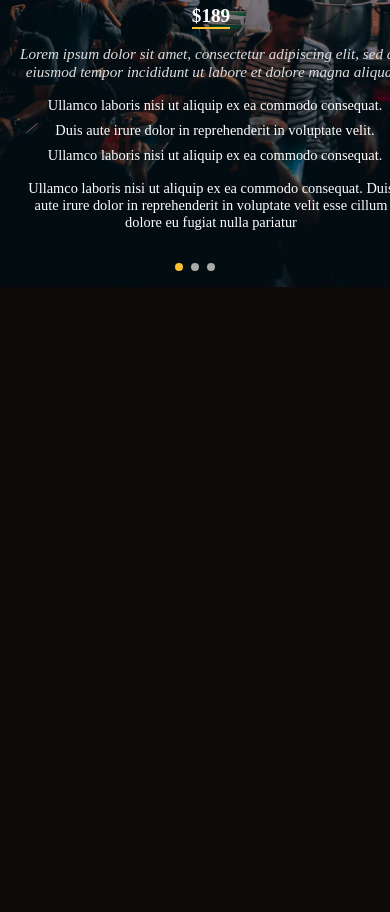
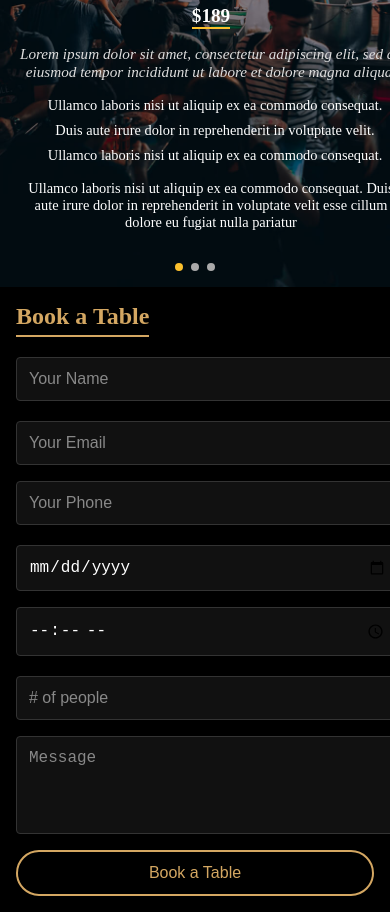
Before and after one commit to 07asfah/js-project-hafsa, a website: page index.html in a window 390 px wide. Shown: the part 5728-6640 px from the top of the page. Before the commit the page ends 6015 px from the top, so only its background shows below. Drawn offline with nearby package versions, Linux system fonts and the light colour scheme; files whose address does not match are found by name; a web font is replaced by a local one.

Commit message:
booking section with responsive

```diff
--- a/index.html
+++ b/index.html
@@ -362,6 +362,28 @@
                     </div>
                 </section>
 
+                <!-- book a table -->
+
+                <section id="reservation">
+                    <h2>Book a Table</h2>
+                    <form>
+                        <div class="form-row">
+                            <input type="text" placeholder="Your Name" required />
+                            <input type="email" placeholder="Your Email" required />
+                        </div>
+                    <div class="form-row">
+                        <input type="tel" placeholder="Your Phone" required />
+                        <input type="date" required />
+                    </div>
+                    <div class="form-row">
+                        <input type="time" required />
+                        <input type="number" placeholder="# of people" min="1" required />
+                    </div>
+                    <textarea placeholder="Message" rows="4"></textarea>
+                    <button type="submit">Book a Table</button>
+                    </form>
+                </section>
+
     </main>
 
 
@@ -380,7 +402,7 @@
 
 
 
-    <!-- book a table -->
+
 
     <!-- chefs -->
 
--- a/src/sass/Modules/Home/_book.scss
+++ b/src/sass/Modules/Home/_book.scss
@@ -0,0 +1,88 @@
+#reservation {
+    padding: 40px;
+    background-color: #000;
+    color: #fff;
+    h2 {
+        font-size: 2rem;
+        margin-bottom: 20px;
+        color: #d4a762;
+        border-bottom: 2px solid #d4a762;
+        display: inline-block;
+        padding-bottom: 5px;
+    }
+    form {
+        display: flex;
+        flex-direction: column;
+        gap: 20px;
+    .form-row {
+        display: flex;
+        gap: 20px;
+        input {
+            flex: 1;
+            padding: 12px;
+            background-color: #111;
+            border: 1px solid #333;
+            color: #fff;
+            border-radius: 4px;
+            font-size: 1rem;
+            &::placeholder {
+            color: #888;
+        }
+        }
+    }
+    textarea {
+        width: 100%;
+        padding: 12px;
+        background-color: #111;
+        border: 1px solid #333;
+        color: #fff;
+        border-radius: 4px;
+        font-size: 1rem;
+        &::placeholder {
+            color: #888;
+        }
+    }
+    button {
+        align-self: center;
+        padding: 12px 30px;
+        background-color: transparent;
+        border: 2px solid #d4a762;
+        color: #d4a762;
+        border-radius: 30px;
+        font-size: 1rem;
+        cursor: pointer;
+        transition: all 0.3s ease;
+        &:hover {
+            background-color: #d4a762;
+            color: #000;
+        }
+    }
+    }
+}
+@media (max-width: 480px) {
+    #reservation {
+        padding: 1rem;
+        h2 {
+        font-size: 1.5rem;
+        }
+        form {
+        display: flex;
+        flex-direction: column;
+        gap: 1rem;
+        input,
+        textarea,
+        select,
+        button {
+            width: 100%;
+            font-size: 1rem;
+        }
+        .form-row {
+            flex-direction: column;
+        }
+        button {
+            padding: 0.75rem;
+            font-size: 1rem;
+        }
+    }
+    }
+}
```
Also changed, not shown: public/css/app.css, 1 other file.
